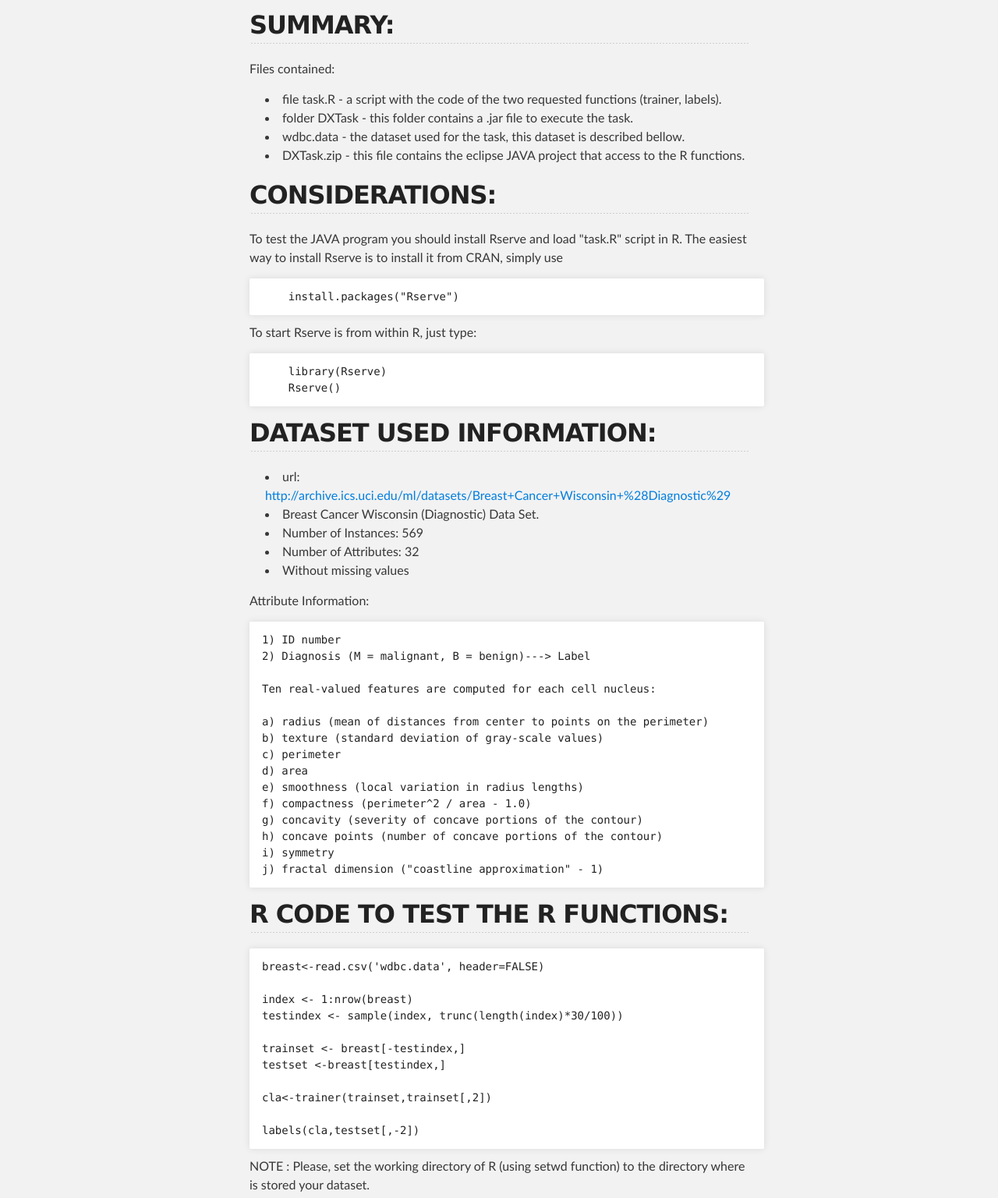
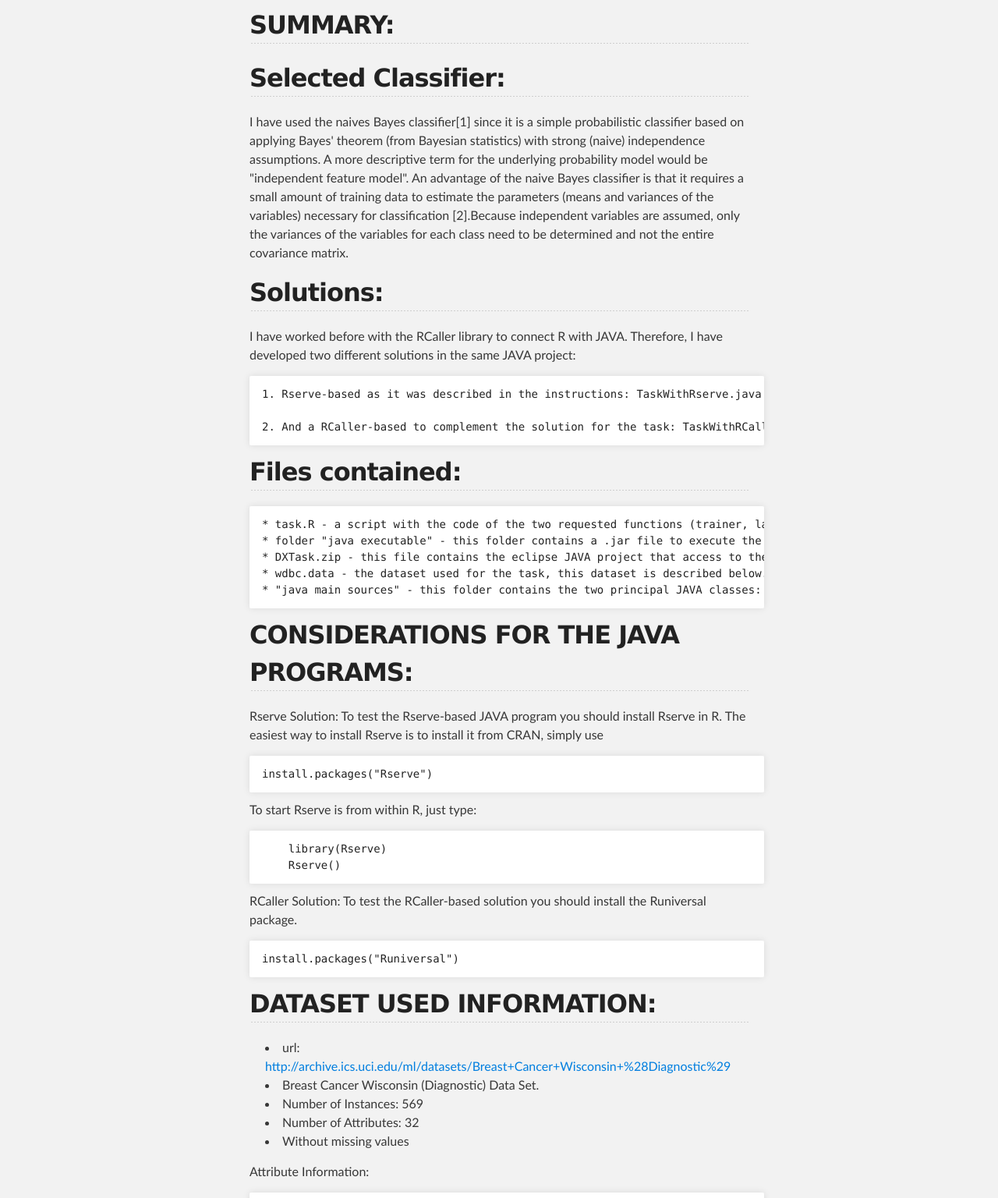
Before and after one commit to fgomezvela/UniversalDXTask, a plain HTML site: page index.html in a window 1280 px wide. Shown: the part 252-1788 px from the top of the page at 78% size. Drawn offline with Linux system fonts and the light colour scheme.

Commit message:
Create gh-pages branch via GitHub

```diff
--- a/index.html
+++ b/index.html
@@ -34,25 +34,51 @@
         <h2>
 <a name="summary" class="anchor" href="#summary"><span class="octicon octicon-link"></span></a>SUMMARY:</h2>
 
-<p>Files contained:</p>
+<h2>
+<a name="selected-classifier" class="anchor" href="#selected-classifier"><span class="octicon octicon-link"></span></a>Selected Classifier:</h2>
 
-<ul>
-<li>file task.R - a script with the code of the two requested functions (trainer, labels).</li>
-<li>folder DXTask - this folder contains a .jar file to execute the task.</li>
-<li>wdbc.data - the dataset used for the task, this dataset is described bellow.</li>
-<li>DXTask.zip - this file contains the eclipse JAVA project that access to the R functions.</li>
-</ul><h2>
-<a name="considerations" class="anchor" href="#considerations"><span class="octicon octicon-link"></span></a>CONSIDERATIONS:</h2>
+<p>I have used the naives Bayes classifier[1] since it is a simple probabilistic classifier based on applying Bayes' theorem (from Bayesian statistics) with strong (naive) independence assumptions. A more descriptive term for the underlying probability model would be "independent feature model".
+An advantage of the naive Bayes classifier is that it requires a small amount of training data to estimate the parameters (means and variances of the variables) necessary for classification [2].Because independent variables are assumed, only the variances of the variables for each class need to be determined and not the entire covariance matrix.</p>
 
-<p>To test the JAVA program you should install Rserve and load "task.R" script in R. The easiest way to install Rserve is to install it from CRAN, simply use</p>
+<h2>
+<a name="solutions" class="anchor" href="#solutions"><span class="octicon octicon-link"></span></a>Solutions:</h2>
 
-<pre><code>    install.packages("Rserve")
+<p>I have worked before with the RCaller library to connect R with JAVA. Therefore, I have developed two different solutions in the same JAVA project:</p>
+
+<pre><code>1. Rserve-based as it was described in the instructions: TaskWithRserve.java
+
+2. And a RCaller-based to complement the solution for the task: TaskWithRCaller.java
+</code></pre>
+
+<h2>
+<a name="files-contained" class="anchor" href="#files-contained"><span class="octicon octicon-link"></span></a>Files contained:</h2>
+
+<pre><code>* task.R - a script with the code of the two requested functions (trainer, labels).
+* folder "java executable" - this folder contains a .jar file to execute the task using Rserve ("java -jar DXtask.jar").
+* DXTask.zip - this file contains the eclipse JAVA project that access to the R functions with two different JAVA-based libraries Rserve and RCaller.
+* wdbc.data - the dataset used for the task, this dataset is described below.
+* "java main sources" - this folder contains the two principal JAVA classes: TaskWithRserve.java and TaskWithRCaller.java
+</code></pre>
+
+<h2>
+<a name="considerations-for-the-java-programs" class="anchor" href="#considerations-for-the-java-programs"><span class="octicon octicon-link"></span></a>CONSIDERATIONS FOR THE JAVA PROGRAMS:</h2>
+
+<p>Rserve Solution:
+    To test the Rserve-based JAVA program you should install Rserve in R. The easiest way to install Rserve is to install it from CRAN, simply use</p>
+
+<pre><code>install.packages("Rserve")
 </code></pre>
 
 <p>To start Rserve is from within R, just type:</p>
 
 <pre><code>    library(Rserve)
     Rserve()
+</code></pre>
+
+<p>RCaller Solution:
+    To test the RCaller-based solution you should install the Runiversal package.</p>
+
+<pre><code>install.packages("Runiversal")
 </code></pre>
 
 <h2>
@@ -87,7 +113,7 @@ j) fractal dimension ("coastline approximation" - 1)
 <h2>
 <a name="r-code-to-test-the-r-functions" class="anchor" href="#r-code-to-test-the-r-functions"><span class="octicon octicon-link"></span></a>R CODE TO TEST THE R FUNCTIONS:</h2>
 
-<pre><code>breast&lt;-read.csv('wdbc.data', header=FALSE)
+<pre><code>    breast&lt;-read.csv('wdbc.data', header=FALSE)
 
     index &lt;- 1:nrow(breast)
     testindex &lt;- sample(index, trunc(length(index)*30/100))
@@ -100,7 +126,21 @@ cla&lt;-trainer(trainset,trainset[,2])
     labels(cla,testset[,-2])
 </code></pre>
 
-<p>NOTE : Please, set the working directory of R (using setwd function) to the directory where is stored your dataset.</p>
+<p>NOTES :
+    1.First, load the functions in R.
+    2.This code is included in task.R file.
+    3.Please, set the working directory of R (using setwd function) to the directory where is stored your dataset.</p>
+
+<h2>
+<a name="references" class="anchor" href="#references"><span class="octicon octicon-link"></span></a>REFERENCES:</h2>
+
+<pre><code>    [1] Malik Yousef,Segun Jung, Andrew V. Kossenkov,Louise C. Showe,and Michael K. Showe.
+        Naïve Bayes for microRNA target predictions—machine learning for microRNA targets.
+        Bioinformatics (2007) 23 (22): 2987-2992 first published online October 8, 2007
+    [2] Caruana, R.; Niculescu-Mizil, A.
+        An empirical comparison of supervised learning algorithms.
+        Proceedings of the 23rd international conference on Machine learning (2006)
+</code></pre>
       </section>
     </div>
 
```
Also changed, not shown: params.json (+1 -1 lines). Lines whose indentation alone changed are shown as unchanged.
